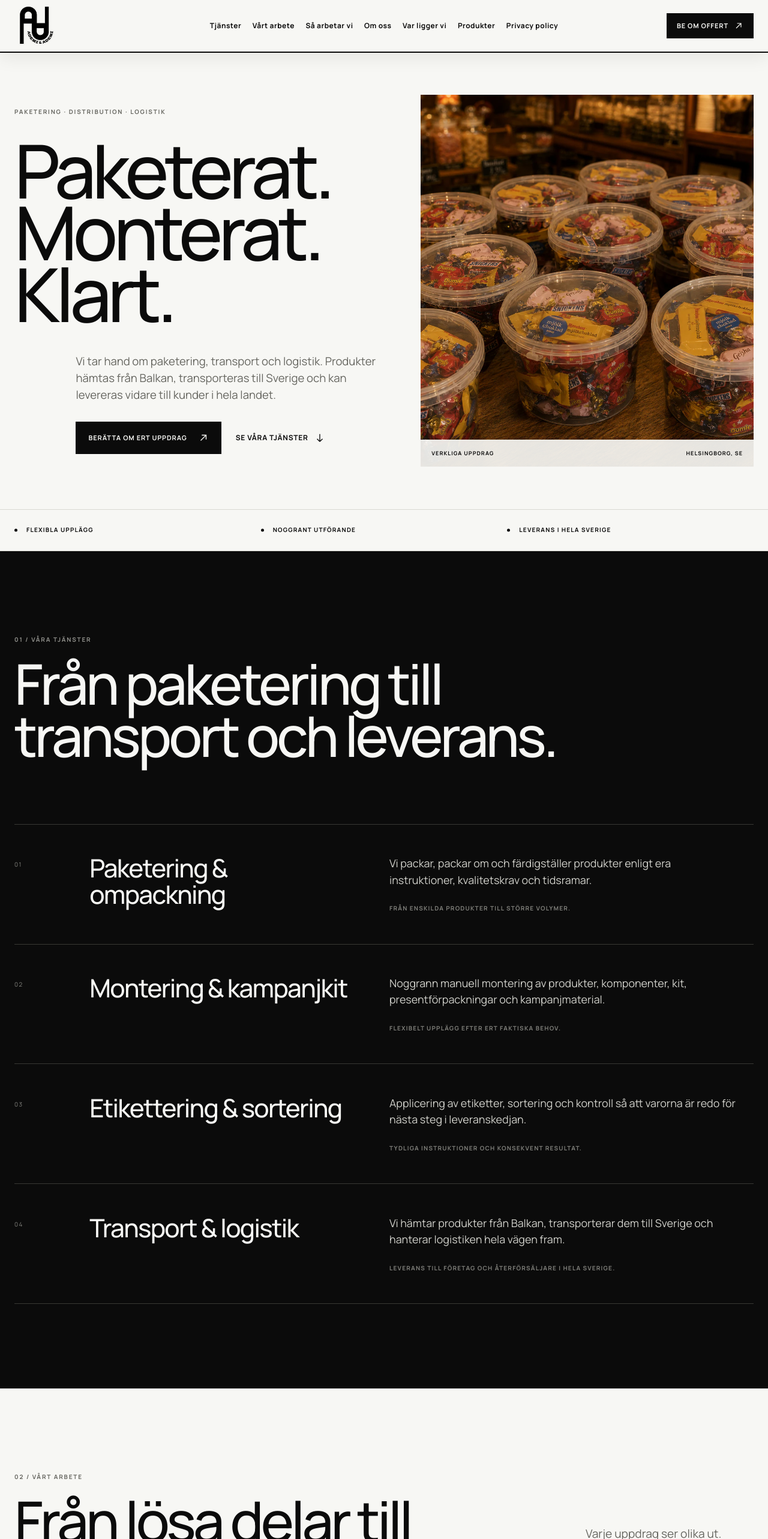
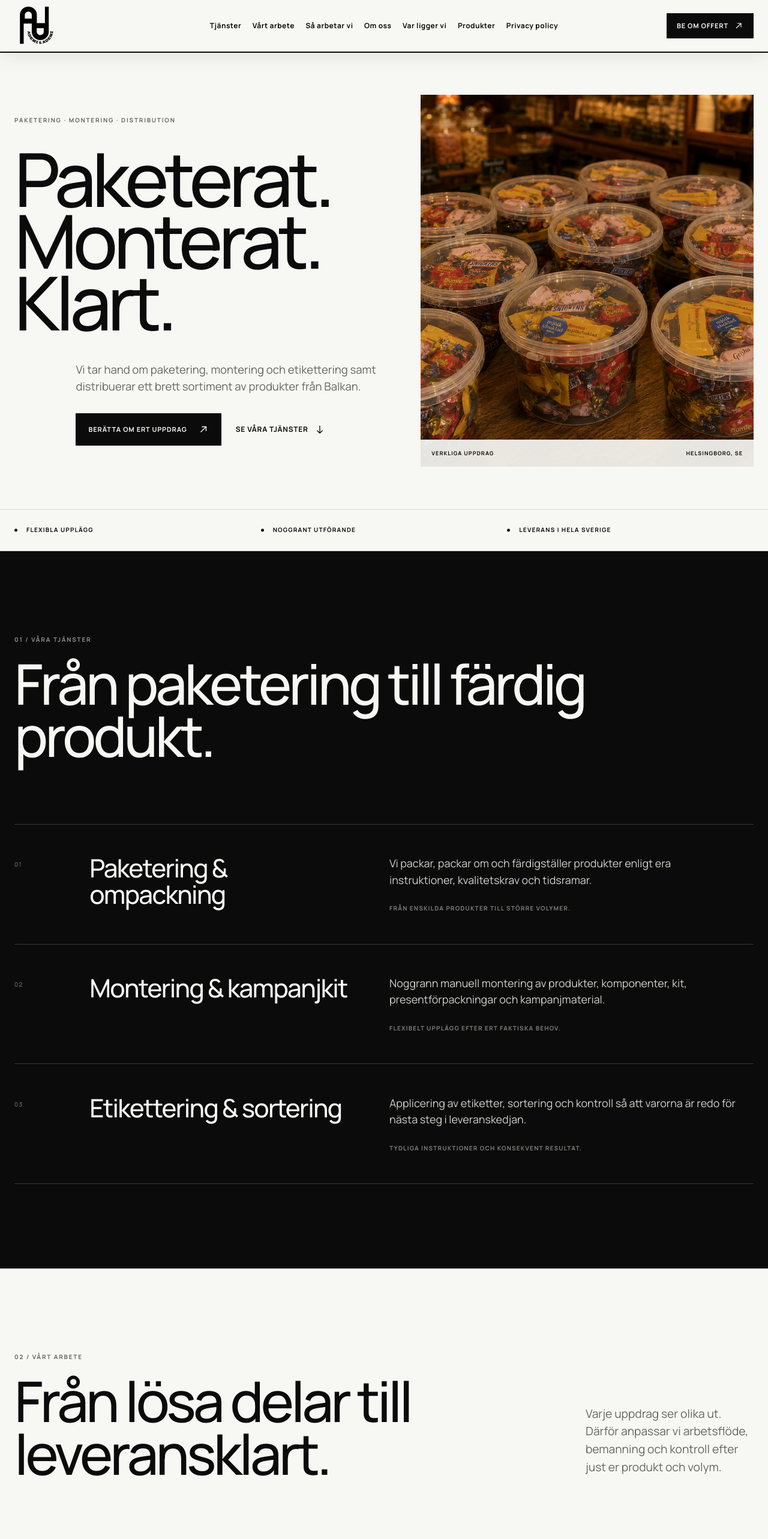
Before and after one commit to momealaouie/ademiademi, a Next.js app: page / in a window 1280 px wide. Shown: the top 2566 px of the page at 60% size. Built offline with nearby package versions, Linux system fonts and the light colour scheme.

Commit message:
Fix section navigation and simplify services

```diff
--- a/app/page.tsx
+++ b/app/page.tsx
@@ -45,7 +45,16 @@ const galleryItems = [
   },
 ] as const;
 
-const featuredProducts = [products[0], products[9], products[13], products[20]];
+const featuredProductKeys = new Set([
+  "Frutti:Persika",
+  "Vipa:Ketchup",
+  "Vipa:Grill",
+  "Bora Agro:Tomater",
+]);
+
+const featuredProducts = products.filter((product) =>
+  featuredProductKeys.has(`${product.brand}:${product.name}`),
+);
 
 const structuredData = {
   "@context": "https://schema.org",
@@ -78,7 +87,7 @@ export default function Home() {
         <section className="hero" id="top" aria-labelledby="hero-title">
           <div className="hero__content page-shell">
             <div className="hero__copy">
-              <p className="eyebrow hero__eyebrow">Paketering · Distribution · Logistik</p>
+              <p className="eyebrow hero__eyebrow">Paketering · Montering · Distribution</p>
               <h1 id="hero-title">
                 <span>Paketerat.</span>
                 <span>Monterat.</span>
@@ -86,9 +95,8 @@ export default function Home() {
               </h1>
               <div className="hero__intro">
                 <p>
-                  Vi tar hand om paketering, transport och logistik. Produkter
-                  hämtas från Balkan, transporteras till Sverige och kan levereras
-                  vidare till kunder i hela landet.
+                  Vi tar hand om paketering, montering och etikettering samt
+                  distribuerar ett brett sortiment av produkter från Balkan.
                 </p>
                 <div className="button-row">
                   <a
@@ -136,7 +144,7 @@ export default function Home() {
             <Reveal className="section-heading section-heading--light">
               <p className="eyebrow">01 / Våra tjänster</p>
               <h2 id="services-title">
-                Från paketering till transport och leverans.
+                Från paketering till färdig produkt.
               </h2>
             </Reveal>
 
@@ -276,11 +284,10 @@ export default function Home() {
               <p>
                 I dag är vi distributör av produkter från Balkan till kunder i
                 hela Skandinavien. Sortimentet omfattar över 300 produkter och vi
-                kombinerar hög kvalitet med konkurrenskraftiga priser. Vi hämtar
-                varor från Balkan, ansvarar för transporten till Sverige och kan
-                leverera till företag och återförsäljare i hela landet. Med lokal
-                förankring i Helsingborg arbetar vi för att vara en trygg och
-                flexibel partner på den skandinaviska marknaden.
+                kombinerar hög kvalitet med konkurrenskraftiga priser. Vi erbjuder
+                sortimentet till företag och återförsäljare i hela landet. Med
+                lokal förankring i Helsingborg arbetar vi för att vara en trygg
+                och flexibel partner på den skandinaviska marknaden.
               </p>
               <a className="text-link text-link--line" href="#kontakt">
                 Starta en dialog
--- a/components/Footer.tsx
+++ b/components/Footer.tsx
@@ -36,7 +36,7 @@ export function Footer() {
           </div>
 
           <p className="footer__descriptor">
-            Paketering · Distribution · Logistik
+            Paketering · Montering · Distribution
           </p>
         </div>
 
--- a/components/Header.tsx
+++ b/components/Header.tsx
@@ -19,6 +19,27 @@ const navigation = [
 
 export function Header() {
   const [open, setOpen] = useState(false);
+
+  function handleNavigationClick(
+    event: MouseEvent<HTMLAnchorElement>,
+    href: string,
+  ) {
+    setOpen(false);
+
+    if (window.location.pathname !== "/" || !href.startsWith("/#")) return;
+
+    const section = document.getElementById(href.slice(2));
+    if (!section) return;
+
+    event.preventDefault();
+    section.scrollIntoView({
+      behavior: window.matchMedia("(prefers-reduced-motion: reduce)").matches
+        ? "auto"
+        : "smooth",
+      block: "start",
+    });
+    window.history.pushState(null, "", href.slice(1));
+  }
 
   function handleBrandClick(event: MouseEvent<HTMLAnchorElement>) {
     if (window.location.pathname !== "/") return;
@@ -70,7 +91,11 @@ export function Header() {
 
         <nav className={styles.desktopNav} aria-label="Huvudmeny">
           {navigation.map((item) => (
-            <Link href={item.href} key={item.href}>
+            <Link
+              href={item.href}
+              key={item.href}
+              onClick={(event) => handleNavigationClick(event, item.href)}
+            >
               {item.label}
             </Link>
           ))}
@@ -104,7 +129,11 @@ export function Header() {
       >
         <nav aria-label="Mobilmeny">
           {navigation.map((item, index) => (
-            <Link href={item.href} key={item.href} onClick={() => setOpen(false)}>
+            <Link
+              href={item.href}
+              key={item.href}
+              onClick={(event) => handleNavigationClick(event, item.href)}
+            >
               <span>0{index + 1}</span>
               {item.label}
             </Link>
--- a/lib/products.ts
+++ b/lib/products.ts
@@ -15,13 +15,8 @@ export const products: Product[] = [
   { name: "Äpple", brand: "Frutti", category: "Dryck", image: "/images/product-frutti-apple-studio.webp" },
   { name: "Multifrukt A+C+E", brand: "Frutti", category: "Dryck", image: "/images/product-frutti-multifruit-studio.webp" },
   { name: "Ketchup", brand: "Vipa", category: "Chips", image: "/images/product-vipa-ketchup-studio.webp" },
-  { name: "Sour cream & onion", brand: "Vipa", category: "Chips", image: "/images/product-vipa-sourcream-studio.webp" },
-  { name: "Chili", brand: "Vipa", category: "Chips", image: "/images/product-vipa-chili-studio.webp" },
   { name: "Classic saltade", brand: "Vipa", category: "Chips", image: "/images/product-vipa-classic-studio.webp" },
-  { name: "Ost", brand: "Vipa", category: "Chips", image: "/images/product-vipa-cheese-studio.webp" },
   { name: "Grill", brand: "Vipa", category: "Chips", image: "/images/product-vipa-grill-studio.webp" },
-  { name: "Pizza", brand: "Vipa", category: "Chips", image: "/images/product-vipa-pizza-studio.webp" },
-  { name: "Paprika", brand: "Vipa", category: "Chips", image: "/images/product-vipa-sweetpepper-studio.webp" },
   { name: "Sumborka / Paprika", brand: "Bora Agro", category: "Inlagt", image: "/images/product-bora-cabbage-studio.webp" },
   { name: "Sumborka / Paprika med olja", brand: "Bora Agro", category: "Inlagt", image: "/images/product-bora-mixed-studio.webp" },
   { name: "Sumborka / Paprika och vitkål", brand: "Bora Agro", category: "Inlagt", image: "/images/product-bora-garlic-studio.webp" },
--- a/lib/site.ts
+++ b/lib/site.ts
@@ -2,7 +2,7 @@ export const siteConfig = {
   name: "Ademi AB",
   shortName: "Ademi AB",
   description:
-    "Paketering, distribution, transport och logistik från Balkan till hela Sverige.",
+    "Paketering, montering, etikettering och distribution av produkter från Balkan.",
   url: "https://www.ademiademi.com",
   email: "info@ademiademi.com",
   phoneDisplay: "+46 73 652 89 34",
@@ -35,12 +35,6 @@ export const services = [
     text: "Applicering av etiketter, sortering och kontroll så att varorna är redo för nästa steg i leveranskedjan.",
     detail: "Tydliga instruktioner och konsekvent resultat.",
   },
-  {
-    number: "04",
-    title: "Transport & logistik",
-    text: "Vi hämtar produkter från Balkan, transporterar dem till Sverige och hanterar logistiken hela vägen fram.",
-    detail: "Leverans till företag och återförsäljare i hela Sverige.",
-  },
 ] as const;
 
 export const processSteps = [
```
